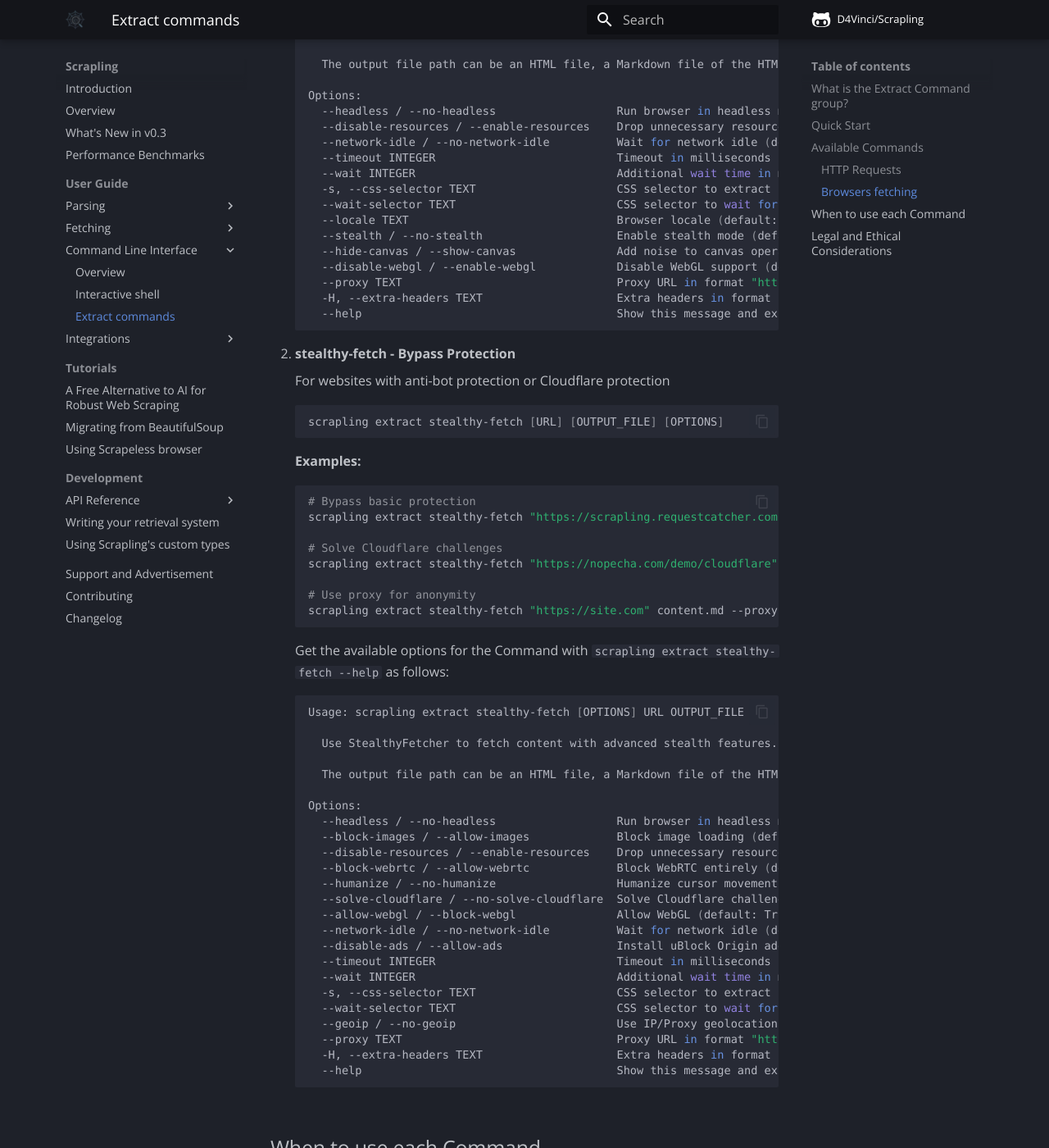
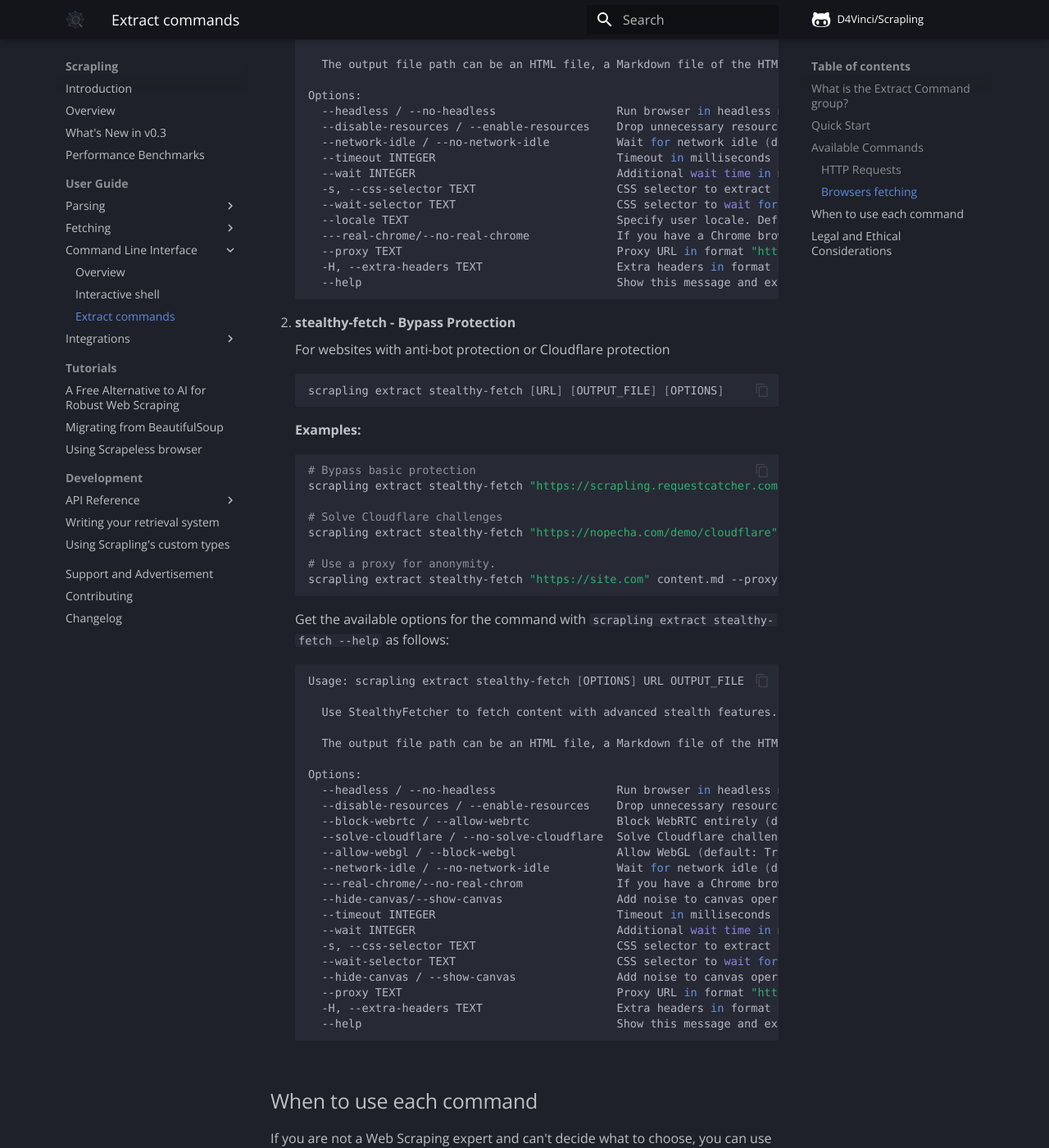
Before and after one commit to malik-aliyev-94/Scrapling, an MkDocs documentation site: the page built from docs/cli/extract-commands.md, in a window 1280 px wide and 1400 px high, scrolled down 6059 px. Shown: the whole window at 82% size. Built offline with MkDocs 1.6.1 and Material for MkDocs 9.7.7, drawn with Linux system fonts in a browser that asks for light colours; some web fonts are replaced; comment, search, counter and statistics services are not loaded; some of the changed text lies outside the part shown.

Commit message:
docs: update the cli section

````diff
--- a/docs/cli/extract-commands.md
+++ b/docs/cli/extract-commands.md
@@ -2,7 +2,7 @@
 
 **Web Scraping through the terminal without requiring any programming!**
 
-The `scrapling extract` Command lets you download and extract content from websites directly from your terminal without writing any code. Ideal for beginners, researchers, and anyone requiring rapid web data extraction.
+The `scrapling extract` command lets you download and extract content from websites directly from your terminal without writing any code. Ideal for beginners, researchers, and anyone requiring rapid web data extraction.
 
 > 💡 **Prerequisites:**
 >
@@ -73,13 +73,13 @@
   stealthy-fetch  Use StealthyFetcher to fetch content with advanced...
 ```
 
-We will go through each Command in detail below.
+We will go through each command in detail below.
 
 ### HTTP Requests
 
 1. **GET Request**
 
-    The most common Command for downloading website content:
+    The most common command for downloading website content:
 
     ```bash
     scrapling extract get [URL] [OUTPUT_FILE] [OPTIONS]
@@ -105,7 +105,7 @@
     # Add multiple headers
     scrapling extract get "https://site.com" page.html -H "Accept: text/html" -H "Accept-Language: en-US"
     ```
-    Get the available options for the Command with `scrapling extract get --help` as follows:
+    Get the available options for the command with `scrapling extract get --help` as follows:
     ```bash
     Usage: scrapling extract get [OPTIONS] URL OUTPUT_FILE
 
@@ -143,7 +143,7 @@
     # Send JSON data
     scrapling extract post "https://api.site.com" response.json --json '{"username": "test", "action": "search"}'
     ```
-    Get the available options for the Command with `scrapling extract post --help` as follows:
+    Get the available options for the command with `scrapling extract post --help` as follows:
     ```bash
     Usage: scrapling extract post [OPTIONS] URL OUTPUT_FILE
 
@@ -182,7 +182,7 @@
     # Send JSON data
     scrapling extract put "https://scrapling.requestcatcher.com/put" response.json --json '{"username": "test", "action": "search"}'
     ```
-    Get the available options for the Command with `scrapling extract put --help` as follows:
+    Get the available options for the command with `scrapling extract put --help` as follows:
     ```bash
     Usage: scrapling extract put [OPTIONS] URL OUTPUT_FILE
 
@@ -220,7 +220,7 @@
     # Send JSON data
     scrapling extract delete "https://scrapling.requestcatcher.com/" response.txt --impersonate "chrome"
     ```
-    Get the available options for the Command with `scrapling extract delete --help` as follows:
+    Get the available options for the command with `scrapling extract delete --help` as follows:
     ```bash
     Usage: scrapling extract delete [OPTIONS] URL OUTPUT_FILE
 
@@ -263,7 +263,7 @@
     # Run in visible browser mode (helpful for debugging)
     scrapling extract fetch "https://scrapling.requestcatcher.com/" page.html --no-headless --disable-resources
     ```
-    Get the available options for the Command with `scrapling extract fetch --help` as follows:
+    Get the available options for the command with `scrapling extract fetch --help` as follows:
     ```bash
     Usage: scrapling extract fetch [OPTIONS] URL OUTPUT_FILE
 
@@ -279,10 +279,8 @@
       --wait INTEGER                              Additional wait time in milliseconds after page load (default: 0)
       -s, --css-selector TEXT                     CSS selector to extract specific content from the page. It returns all matches.
       --wait-selector TEXT                        CSS selector to wait for before proceeding
-      --locale TEXT                               Browser locale (default: en-US)
-      --stealth / --no-stealth                    Enable stealth mode (default: False)
-      --hide-canvas / --show-canvas               Add noise to canvas operations (default: False)
-      --disable-webgl / --enable-webgl            Disable WebGL support (default: False)
+      --locale TEXT                               Specify user locale. Defaults to the system default locale.
+      ---real-chrome/--no-real-chrome             If you have a Chrome browser installed on your device, enable this, and the Fetcher will launch an instance of your browser and use it. (default: False)
       --proxy TEXT                                Proxy URL in format "http://username:password@host:port"
       -H, --extra-headers TEXT                    Extra headers in format "Key: Value" (can be used multiple times)
       --help                                      Show this message and exit.
@@ -304,10 +302,10 @@
     # Solve Cloudflare challenges
     scrapling extract stealthy-fetch "https://nopecha.com/demo/cloudflare" data.txt --solve-cloudflare --css-selector "#padded_content a"
 
-    # Use proxy for anonymity
+    # Use a proxy for anonymity.
     scrapling extract stealthy-fetch "https://site.com" content.md --proxy "http://proxy-server:8080"
     ```
-    Get the available options for the Command with `scrapling extract stealthy-fetch --help` as follows:
+    Get the available options for the command with `scrapling extract stealthy-fetch --help` as follows:
     ```bash
     Usage: scrapling extract stealthy-fetch [OPTIONS] URL OUTPUT_FILE
 
@@ -317,25 +315,24 @@
 
     Options:
       --headless / --no-headless                  Run browser in headless mode (default: True)
-      --block-images / --allow-images             Block image loading (default: False)
       --disable-resources / --enable-resources    Drop unnecessary resources for speed boost (default: False)
       --block-webrtc / --allow-webrtc             Block WebRTC entirely (default: False)
-      --humanize / --no-humanize                  Humanize cursor movement (default: False)
       --solve-cloudflare / --no-solve-cloudflare  Solve Cloudflare challenges (default: False)
       --allow-webgl / --block-webgl               Allow WebGL (default: True)
       --network-idle / --no-network-idle          Wait for network idle (default: False)
-      --disable-ads / --allow-ads                 Install uBlock Origin addon (default: False)
+      ---real-chrome/--no-real-chrom              If you have a Chrome browser installed on your device, enable this, and the Fetcher will launch an instance of your browser and use it. (default: False)
+      --hide-canvas/--show-canvas                 Add noise to canvas operations (default: False)
       --timeout INTEGER                           Timeout in milliseconds (default: 30000)
       --wait INTEGER                              Additional wait time in milliseconds after page load (default: 0)
       -s, --css-selector TEXT                     CSS selector to extract specific content from the page. It returns all matches.
       --wait-selector TEXT                        CSS selector to wait for before proceeding
-      --geoip / --no-geoip                        Use IP/Proxy geolocation for timezone/locale (default: False)
+      --hide-canvas / --show-canvas               Add noise to canvas operations (default: False)
       --proxy TEXT                                Proxy URL in format "http://username:password@host:port"
       -H, --extra-headers TEXT                    Extra headers in format "Key: Value" (can be used multiple times)
       --help                                      Show this message and exit.
     ```
 
-## When to use each Command
+## When to use each command
 
 If you are not a Web Scraping expert and can't decide what to choose, you can use the following formula to help you decide:
 
````
Also changed, not shown: other parts of docs/cli/extract-commands.md (+1 -1 lines), docs/cli/interactive-shell.md (+4 -2 lines), docs/cli/overview.md (+1 -1 lines).
